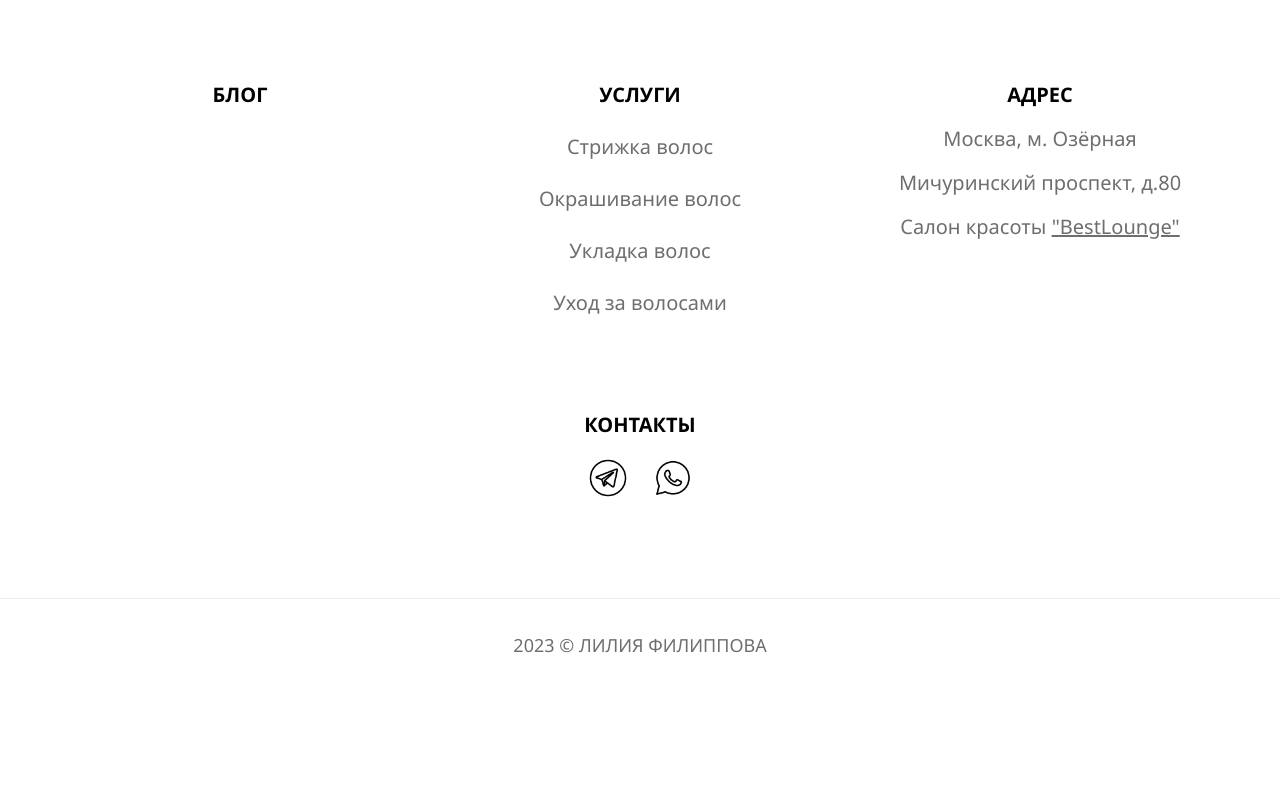
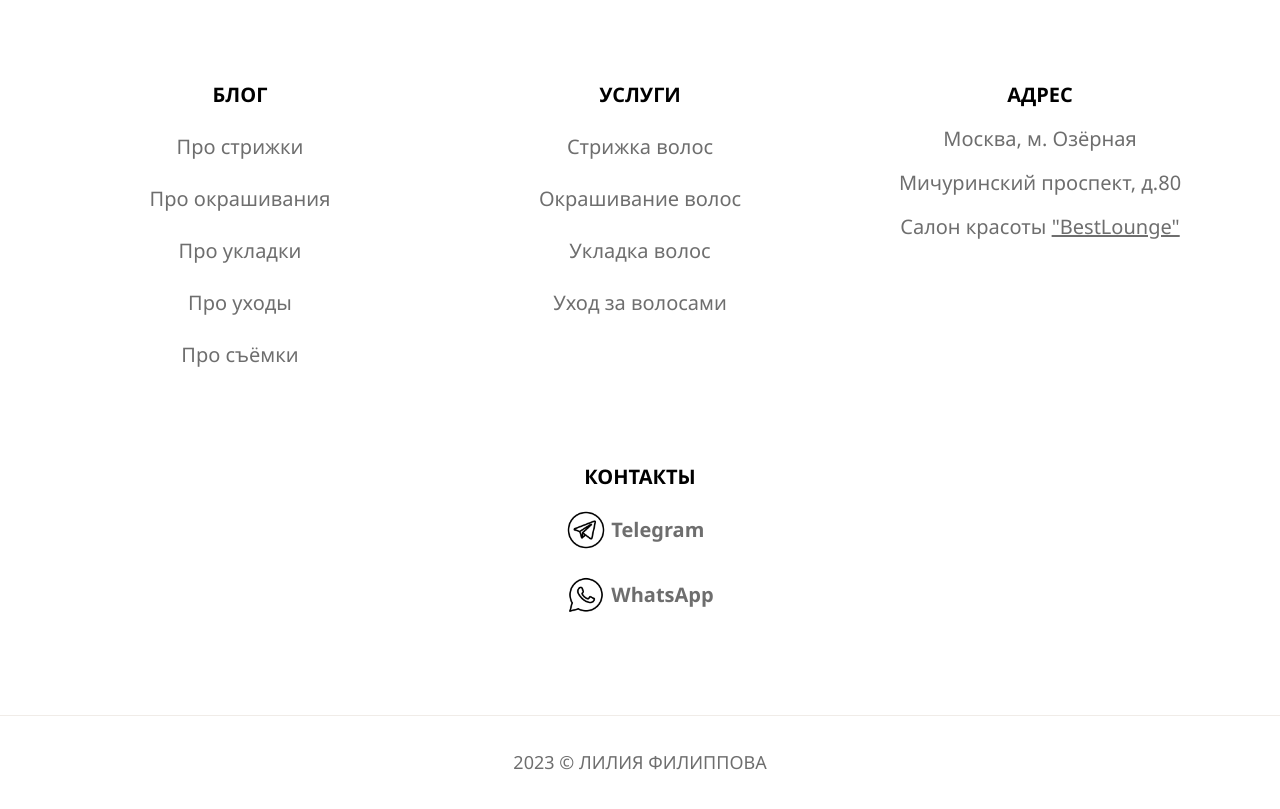
Before and after one commit to uladzimirfilipau/cojib, a React (Create React App) app: page /cojib/zachem-strich-volosy in a window 1280 px wide. Shown: the part 1360-2169 px from the top of the page. Before the commit the page ends 2056 px from the top, so only its background shows below. Built offline with nearby package versions, Linux system fonts and the light colour scheme.

Commit message:
refactor: FooterTop

```diff
--- a/src/components/FooterTop/FooterTop.css
+++ b/src/components/FooterTop/FooterTop.css
@@ -9,18 +9,21 @@
   justify-content: center;
   gap: 30px;
 }
+
 @media screen and (max-width: 1440px) {
   .footer__top {
     gap: 100px;
     flex-wrap: wrap;
   }
 }
+
 @media screen and (max-width: 1024px) {
   .footer__top {
     gap: 75px;
     padding: 75px;
   }
 }
+
 @media screen and (max-width: 768px) {
   .footer__top {
     display: grid;
@@ -34,6 +37,7 @@
   max-width: 300px;
   display: grid;
   align-self: flex-start;
+  align-items: center;
   justify-items: center;
   gap: 22px;
 
@@ -113,7 +117,7 @@
   padding: 0;
   list-style-type: none;
 
-  display: flex;
+  display: grid;
   gap: 25px;
 }
 
@@ -122,26 +126,3 @@
     gap: 8px;
   }
 }
-
-.footer__icon-link {
-  color: transparent;
-  display: block;
-  width: 40px;
-  height: 40px;
-  border-radius: 8px;
-  transition: 300ms ease;
-}
-
-.footer__icon-link:hover {
-  background-color: #ff9c08;
-  transform: translate3d(0px, -3px, 0.01px);
-}
-
-.footer__icon-image {
-  width: 100%;
-  background-color: transparent;
-  border: none;
-  border-radius: 8px;
-  object-fit: contain;
-  object-position: center;
-}
--- a/src/components/FooterTop/FooterTop.jsx
+++ b/src/components/FooterTop/FooterTop.jsx
@@ -1,6 +1,7 @@
 import { Link } from 'react-router-dom';
-import { serviceList, blogLinks, socialLinks } from '../../utils/consts';
+import { serviceList, blogLinks, socialLinks, mapLink } from '../../utils/consts';
 import './FooterTop.css';
+import FooterLink from '../FooterLink/FooterLink';
 
 export default function FooterTop() {
   const footerLinks = serviceList.map(({ title, link }) => (
@@ -9,17 +10,13 @@ export default function FooterTop() {
     </Link>
   ));
 
-  const articleLinks = blogLinks.map(({ name, link }) => (
-    <Link key={name} to={link} className='footer__link'>
-      {name}
+  const articleLinks = blogLinks.map(({ title, link }) => (
+    <Link key={title} to={link} className='footer__link'>
+      {title}
     </Link>
   ));
 
-  const listItems = socialLinks.map(({ id, title, link, img }) => (
-    <a key={id} href={link} target='_blank' rel='noopener noreferrer' className='footer__icon-link'>
-      <img src={img} alt={title} className='footer__icon-image' />
-    </a>
-  ));
+  const listItems = socialLinks.map((item) => <FooterLink item={item} key={item.id} />);
 
   return (
     <section className='footer__top'>
@@ -40,7 +37,7 @@ export default function FooterTop() {
         <p className='footer__description-text'>
           Салон красоты&nbsp;
           <a
-            href='https://yandex.ru/maps/org/salon_krasoty_bestlounge/124891032696/?ll=37.454915%2C55.673223&z=15'
+            href={mapLink}
             className='footer__description_link'
             target='_blank'
             rel='noopener noreferrer'
```
